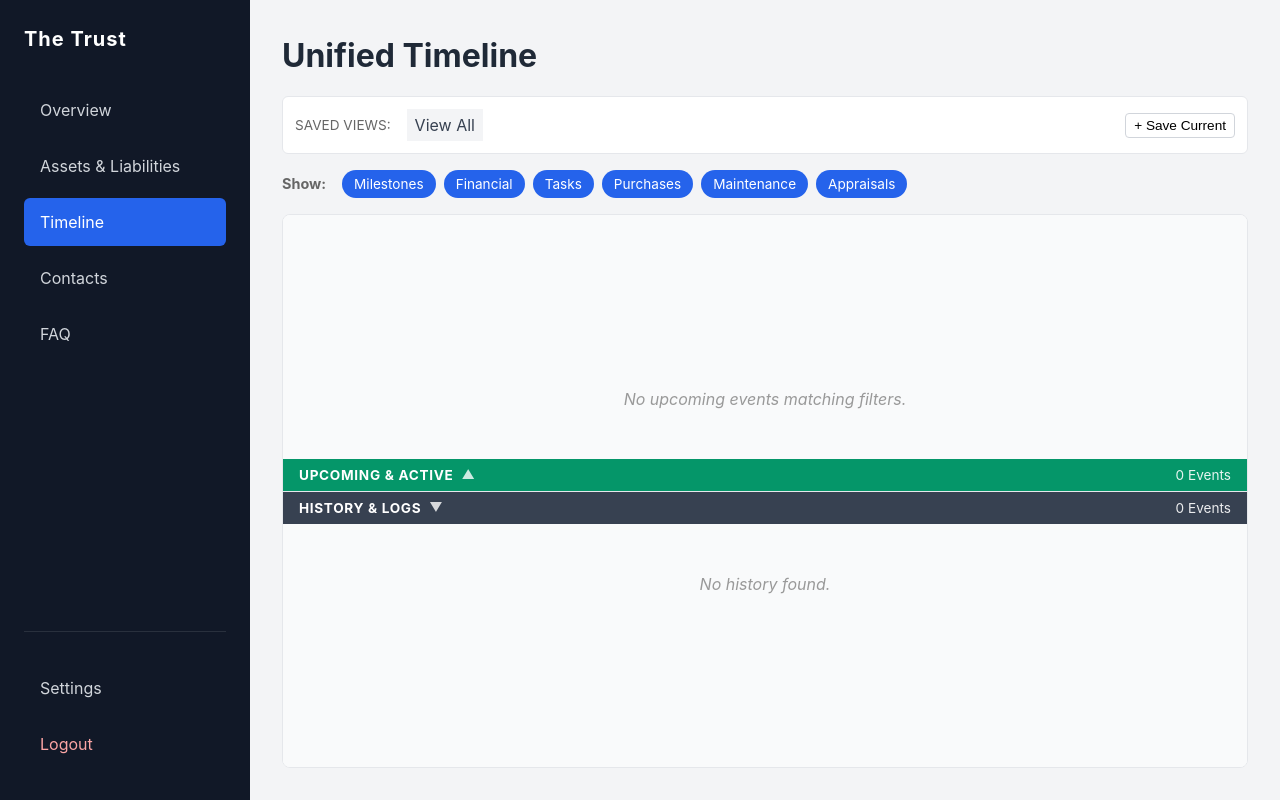
After one commit to clomok/open-estate, a Flask app: page /timeline in a window 1280 px wide. The commit adds this page. Run offline with Flask 3, Linux system fonts and the light colour scheme; the visitor is signed in with stand-in values (Sample User, id 1); parts of the project's set-up code (start-up, migrations or seed data) failed here and were passed over.

Commit message:
created v1 unified timeline

```diff
--- a/src/routes/main.py
+++ b/src/routes/main.py
@@ -1,7 +1,8 @@
 import json
-from datetime import date
-from flask import Blueprint, render_template
+from datetime import date, datetime
+from flask import Blueprint, render_template, request
 from src.services.auth_service import login_required
+from src.services.timeline_service import get_timeline_events
 from src.models import Person, Asset, Milestone, Task, Appraisal
 from src.forms import AppraisalForm
 
@@ -140,23 +141,44 @@ def asset_details(id):
                            chart_values=values,
                            active_page='assets')
 
-@bp.route('/planning')
+@bp.route('/timeline')
 @login_required
-def planning_view():
-    timeline = Milestone.query.order_by(Milestone.id).all()
-    return render_template('planning.html', timeline=timeline, active_page='planning')
+def timeline_view():
+    # Get filters from URL
+    active_filters = request.args.getlist('type')
+    if not active_filters:
+        active_filters = None
 
-# --- UPDATED DETAILS VIEW FOR CONTACTS ---
+    all_events = get_timeline_events(active_filters)
+
+    today = date.today()
+
+    # SPLIT LOGIC UPDATED:
+    # History = Everything <= Today
+    # Upcoming = Everything > Today
+    history = [e for e in all_events if e['date'] <= today]
+    upcoming = [e for e in all_events if e['date'] > today]
+
+    # Sort History: Newest First (Descending)
+    history.sort(key=lambda x: x['date'], reverse=True)
+
+    # Sort Upcoming: Soonest First (Ascending)
+    upcoming.sort(key=lambda x: x['date'])
+
+    return render_template('timeline.html',
+                           history=history,
+                           upcoming=upcoming,
+                           active_page='timeline',
+                           current_filters=active_filters or [])
+
 @bp.route('/details')
 @login_required
 def details_view():
     all_people = Person.query.order_by(Person.name).all()
 
-    # Define Roles
     family_roles = ['Trustor', 'Trustee', 'Beneficiary', 'Executor']
     family = [p for p in all_people if p.role in family_roles]
 
-    # Define Professional Roles Metadata (Role Code, Display Name, Icon)
     pro_roles_meta = [
         ('Attorney', 'Estate Attorney'),
         ('Financial Advisor', 'Financial Advisor'),
@@ -166,11 +188,9 @@ def details_view():
         ('Medical', 'Primary Doctor')
     ]
 
-    # Filter Existing Pros
     pros = [p for p in all_people if p.role not in family_roles]
     existing_roles = {p.role for p in pros}
 
-    # Identify Missing Slots
     missing_pros = []
     for role_code, label in pro_roles_meta:
         if role_code not in existing_roles:
--- a/src/static/css/style.css
+++ b/src/static/css/style.css
@@ -1,3 +1,5 @@
+/* ... [Keep existing Global/Sidebar styles] ... */
+
 /* Durable Theme - Polished Hybrid Layout */
 
 /* 1. GLOBAL RESET & BOX SIZING (Critical Fix) */
@@ -259,30 +261,213 @@ body {
 .data-table th { background: #f9fafb; font-weight: 600; color: var(--text-muted); }
 .data-table tr:last-child td { border-bottom: none; }
 
-/* TIMELINE */
-.timeline-container { max-width: 800px; }
-.timeline-event {
+
+/* --- TIMELINE NEW STYLES --- */
+.timeline-wrapper {
     display: flex;
-    gap: 1.5rem;
-    padding-bottom: 2rem;
-    border-left: 2px solid var(--border);
-    padding-left: 2rem;
-    position: relative;
+    flex-direction: column;
+    /* Viewport height minus standard padding (2rem top + 2rem bottom) */
+    height: calc(100vh - 4rem);
+    overflow: hidden; /* Prevent body scroll */
 }
-.timeline-event::before {
-    content: '';
-    position: absolute;
-    left: -9px;
-    top: 0;
-    width: 16px;
-    height: 16px;
-    border-radius: 50%;
+
+.timeline-split-view {
+    display: flex;
+    flex-direction: column; /* Stacked */
+    flex-grow: 1;
+    min-height: 0; /* Critical flex fix for scrolling children */
+    gap: 0; /* Flush headers */
+    border: 1px solid var(--border);
+    border-radius: 8px;
     background: white;
-    border: 4px solid var(--text-muted);
+    overflow: hidden;
+    justify-content: center; /* Floating Headers in Middle when collapsed */
 }
-.timeline-event.completed::before { border-color: var(--success); background: var(--success); }
 
-/* --- TOAST NOTIFICATIONS --- */
+.timeline-column {
+    display: flex;
+    flex-direction: column;
+    min-height: 0; /* Allows shrinking */
+    transition: flex-grow 0.3s ease, flex-basis 0.3s ease;
+    border-bottom: 1px solid var(--border);
+}
+
+/* REVERSE LAYOUT (For Upcoming: Scrolls Up) */
+.timeline-column.reverse-layout {
+    flex-direction: column-reverse;
+}
+
+.timeline-column:last-child {
+    border-bottom: none;
+}
+
+/* Expansion States */
+.timeline-column.expanded {
+    flex-grow: 1;
+    flex-basis: 0; /* Critical: Forces equal height split ignoring content size */
+}
+
+.timeline-column.collapsed {
+    flex-grow: 0;
+    flex-shrink: 0;
+    flex-basis: auto;
+    /* Just show header */
+}
+
+/* --- DYNAMIC HEADER STYLES --- */
+.timeline-header {
+    flex-shrink: 0;
+    /* Default padding determined by state (see below) */
+    display: flex;
+    justify-content: space-between;
+    align-items: center;
+    cursor: pointer;
+    user-select: none;
+    transition: padding 0.3s ease;
+}
+
+/* 1. Open / Expanded State (Minimal Padding) */
+.timeline-column.expanded .timeline-header {
+    padding: 1px 1rem;
+    min-height: 32px;
+}
+
+/* 2. Closed / Collapsed State (Large Padding) */
+.timeline-column.collapsed .timeline-header {
+    padding: 1.5rem 1rem;
+}
+
+/* Header Text Styling */
+.timeline-header h2 {
+    font-size: 0.85rem; /* ~25% smaller than original 1.1rem */
+    text-transform: uppercase;
+    letter-spacing: 0.05em;
+    margin: 0;
+    display: flex;
+    align-items: center;
+    color: white;
+}
+
+
+.header-green { background: #059669; }
+.header-green:hover { background: #047857; }
+
+.header-gray { background: #374151; }
+.header-gray:hover { background: #1f2937; }
+
+
+/* Hide content when collapsed */
+.timeline-column.collapsed .timeline-scroll-area {
+    display: none;
+}
+
+.toggle-icon {
+    margin-left: 0.5rem;
+    font-size: 0.8rem;
+    transition: transform 0.2s;
+}
+
+.timeline-scroll-area {
+    overflow-y: auto;
+    padding: 1rem;
+    background: #f9fafb;
+    flex-grow: 1;
+}
+
+/* Reverse the stacking of the Upcoming list so 'Soonest' is at the bottom (near header) */
+.timeline-column.reverse-layout .timeline-scroll-area {
+    display: flex;
+    flex-direction: column-reverse;
+    justify-content: flex-start; /* Aligns content to 'start' (bottom, due to reverse) if few items */
+}
+/* Ensure cards don't shrink in flex container */
+.timeline-column.reverse-layout .timeline-scroll-area .timeline-card {
+    flex-shrink: 0;
+}
+
+
+.timeline-card {
+    display: flex;
+    background: white;
+    padding: 1rem;
+    border-radius: 6px;
+    margin-bottom: 1rem;
+    text-decoration: none;
+    color: var(--text-main);
+    border-left: 4px solid #ccc;
+    box-shadow: 0 1px 2px rgba(0,0,0,0.05);
+    transition: transform 0.2s;
+    align-items: flex-start;
+    border: 1px solid #e5e7eb;
+    border-left-width: 4px;
+}
+.timeline-card:hover { transform: translateX(5px); }
+
+.timeline-icon {
+    font-size: 1.5rem;
+    margin-right: 1rem;
+    min-width: 2rem;
+    text-align: center;
+}
+
+.timeline-content { flex-grow: 1; }
+.timeline-date { font-size: 0.8rem; color: var(--text-muted); font-weight: bold; margin-bottom: 0.25rem; }
+.timeline-title { font-size: 1rem; font-weight: bold; margin-bottom: 0.25rem; }
+.timeline-desc { font-size: 0.85rem; color: #666; }
+
+/* Timeline Types Colors */
+.timeline-card.type-financial { border-left-color: #ef4444; }
+.timeline-card.type-task { border-left-color: #f59e0b; }
+.timeline-card.type-milestone { border-left-color: #2563eb; }
+.timeline-card.type-maintenance { border-left-color: #8b5cf6; }
+.timeline-card.type-asset { border-left-color: #10b981; }
+
+.timeline-card.past { opacity: 0.8; background: #fdfdfd; }
+.timeline-card.past:hover { opacity: 1; }
+
+/* Filter Chips */
+.filter-chip {
+    display: inline-flex;
+    align-items: center;
+    padding: 0.25rem 0.75rem;
+    border-radius: 99px;
+    background: #e5e7eb;
+    font-size: 0.85rem;
+    cursor: pointer;
+    user-select: none;
+}
+.filter-chip input { display: none; }
+.filter-chip.active { background: var(--primary); color: white; }
+
+/* Saved Views */
+.saved-view-group {
+    display: inline-flex;
+    align-items: center;
+    border: 1px solid #d1d5db;
+    border-radius: 4px;
+    overflow: hidden;
+    font-size: 0.85rem;
+}
+.saved-view-tag {
+    text-decoration: none;
+    color: #374151;
+    padding: 0.25rem 0.5rem;
+    background: #f3f4f6;
+    display: inline-block;
+}
+.saved-view-tag:hover { background: #e5e7eb; }
+.saved-view-tag.custom { background: #eff6ff; color: #1e40af; }
+.saved-view-del {
+    background: #fee2e2;
+    border: none;
+    border-left: 1px solid #fca5a5;
+    color: #991b1b;
+    cursor: pointer;
+    padding: 0.25rem 0.5rem;
+}
+.saved-view-del:hover { background: #fecaca; }
+
+/* --- TOAST NOTIFICATIONS (Existing) --- */
 .toast-container {
     position: fixed;
     bottom: 2rem;
--- a/src/templates/base.html
+++ b/src/templates/base.html
@@ -24,8 +24,8 @@
             <a href="{{ url_for('main.assets_view') }}" class="nav-item {% if active_page == 'assets' %}active{% endif %}">
                 Assets & Liabilities
             </a>
-            <a href="{{ url_for('main.planning_view') }}" class="nav-item {% if active_page == 'planning' %}active{% endif %}">
-                Planning
+            <a href="{{ url_for('main.timeline_view') }}" class="nav-item {% if active_page == 'timeline' %}active{% endif %}">
+                Timeline
             </a>
             <a href="{{ url_for('main.details_view') }}" class="nav-item {% if active_page == 'details' %}active{% endif %}">
                 Contacts
--- /dev/null
+++ b/src/templates/timeline.html
@@ -0,0 +1,190 @@
+{% extends 'base.html' %}
+
+{% block content %}
+<div class="timeline-wrapper">
+
+    <div style="flex-shrink: 0; margin-bottom: 1rem;">
+        <div style="display: flex; justify-content: space-between; align-items: center; margin-bottom: 1rem;">
+            <h1 style="margin: 0;">Unified Timeline</h1>
+        </div>
+
+        <div style="margin-bottom: 1rem; background: white; padding: 0.75rem; border-radius: 6px; border: 1px solid #e5e7eb; display: flex; align-items: center; justify-content: space-between;">
+            <div style="display: flex; gap: 1rem; align-items: center;">
+                <span style="font-size: 0.85rem; color: #666; text-transform: uppercase;">Saved Views:</span>
+                <div id="savedViewsList" style="display: flex; gap: 0.5rem; flex-wrap: wrap;"></div>
+            </div>
+            <button onclick="saveCurrentView()" style="background: none; border: 1px solid #d1d5db; border-radius: 4px; padding: 0.25rem 0.5rem; cursor: pointer; font-size: 0.85rem;">
+                + Save Current
+            </button>
+        </div>
+
+        <div class="filter-bar">
+            <form id="filterForm" method="GET" action="{{ url_for('main.timeline_view') }}">
+                <div style="display: flex; gap: 0.5rem; flex-wrap: wrap; align-items: center;">
+                    <span style="font-size: 0.9rem; font-weight: bold; color: #666; margin-right: 0.5rem;">Show:</span>
+
+                    {% set filters = [
+                        ('milestone', 'Milestones'),
+                        ('financial', 'Financial'),
+                        ('task', 'Tasks'),
+                        ('asset', 'Purchases'),
+                        ('maintenance', 'Maintenance'),
+                        ('history', 'Appraisals')
+                    ] %}
+
+                    {% for code, label in filters %}
+                    <label class="filter-chip {% if not current_filters or code in current_filters %}active{% endif %}">
+                        <input type="checkbox" name="type" value="{{ code }}"
+                               {% if not current_filters or code in current_filters %}checked{% endif %}
+                               onchange="document.getElementById('filterForm').submit()">
+                        {{ label }}
+                    </label>
+                    {% endfor %}
+                </div>
+            </form>
+        </div>
+    </div>
+
+    <div class="timeline-split-view">
+
+        <div id="section-upcoming" class="timeline-column expanded reverse-layout">
+
+            <div class="timeline-header header-green" onclick="toggleSection('upcoming')">
+                <h2 style="margin: 0; display: flex; align-items: center; color: white;">
+                    Upcoming & Active
+                    <span class="toggle-icon" id="icon-upcoming" style="color: rgba(255,255,255,0.8); margin-left: 0.5rem;">▲</span>
+                </h2>
+                <span style="font-size: 0.85rem; color: rgba(255,255,255,0.9);">{{ upcoming|length }} Events</span>
+            </div>
+
+            <div class="timeline-scroll-area">
+                {% if upcoming %}
+                    {% for event in upcoming %}
+                        <a href="{{ event.link }}" class="timeline-card type-{{ event.type }}">
+                            <div class="timeline-icon">{{ event.icon }}</div>
+                            <div class="timeline-content">
+                                <div class="timeline-date">{{ event.date.strftime('%b %d, %Y') }}</div>
+                                <div class="timeline-title">{{ event.title }}</div>
+                                <div class="timeline-desc">{{ event.description }}</div>
+                            </div>
+                        </a>
+                    {% endfor %}
+                {% else %}
+                    <p style="color: #999; font-style: italic; padding: 1rem; text-align: center;">No upcoming events matching filters.</p>
+                {% endif %}
+            </div>
+        </div>
+
+        <div id="section-history" class="timeline-column expanded">
+
+            <div class="timeline-header header-gray" onclick="toggleSection('history')">
+                <h2 style="margin: 0; display: flex; align-items: center; color: white;">
+                    History & Logs
+                    <span class="toggle-icon" id="icon-history" style="color: rgba(255,255,255,0.8); margin-left: 0.5rem;">▼</span>
+                </h2>
+                <span style="font-size: 0.85rem; color: rgba(255,255,255,0.9);">{{ history|length }} Events</span>
+            </div>
+
+            <div class="timeline-scroll-area">
+                {% if history %}
+                    {% for event in history %}
+                        <a href="{{ event.link }}" class="timeline-card type-{{ event.type }} past">
+                            <div class="timeline-icon">{{ event.icon }}</div>
+                            <div class="timeline-content">
+                                <div class="timeline-date">{{ event.date.strftime('%b %d, %Y') }}</div>
+                                <div class="timeline-title">{{ event.title }}</div>
+                                <div class="timeline-desc">{{ event.description }}</div>
+                            </div>
+                        </a>
+                    {% endfor %}
+                {% else %}
+                    <p style="color: #999; font-style: italic; padding: 1rem; text-align: center;">No history found.</p>
+                {% endif %}
+            </div>
+        </div>
+    </div>
+
+</div>
+
+<script>
+    function toggleSection(targetName) {
+        const upcomingSec = document.getElementById('section-upcoming');
+        const historySec = document.getElementById('section-history');
+        const iconUpcoming = document.getElementById('icon-upcoming');
+        const iconHistory = document.getElementById('icon-history');
+
+        const target = targetName === 'upcoming' ? upcomingSec : historySec;
+        const targetIcon = targetName === 'upcoming' ? iconUpcoming : iconHistory;
+
+        // Determine specific icons
+        const expandedIcon = targetName === 'upcoming' ? '▲' : '▼';
+        const collapsedIcon = '◀';
+
+        // Helper to update state and classes
+        const setState = (el, icon, isCollapsed) => {
+            if (isCollapsed) {
+                el.classList.remove('expanded');
+                el.classList.add('collapsed');
+                icon.innerHTML = collapsedIcon;
+
+                // If collapsing Upcoming, remove reverse-layout
+                if(el.id === 'section-upcoming') {
+                    el.classList.remove('reverse-layout');
+                }
+            } else {
+                el.classList.remove('collapsed');
+                el.classList.add('expanded');
+                icon.innerHTML = expandedIcon;
+
+                // If expanding Upcoming, add reverse-layout
+                if(el.id === 'section-upcoming') {
+                    el.classList.add('reverse-layout');
+                }
+            }
+        };
+
+        if (target.classList.contains('collapsed')) {
+            // User is clicking a hidden section -> Expand it
+            setState(target, targetIcon, false);
+        } else {
+            // User is clicking an open section -> Hide it
+            setState(target, targetIcon, true);
+        }
+    }
+
+    // --- Saved Views Logic ---
+    function saveCurrentView() {
+        const name = prompt("Name this view:");
+        if (!name) return;
+        const currentSearch = window.location.search;
+        const views = JSON.parse(localStorage.getItem('estate_timeline_views') || '{}');
+        views[name] = currentSearch;
+        localStorage.setItem('estate_timeline_views', JSON.stringify(views));
+        renderSavedViews();
+    }
+
+    function deleteView(name) {
+        if(!confirm('Delete "' + name + '"?')) return;
+        const views = JSON.parse(localStorage.getItem('estate_timeline_views') || '{}');
+        delete views[name];
+        localStorage.setItem('estate_timeline_views', JSON.stringify(views));
+        renderSavedViews();
+    }
+
+    function renderSavedViews() {
+        const container = document.getElementById('savedViewsList');
+        const views = JSON.parse(localStorage.getItem('estate_timeline_views') || '{}');
+        let html = `<a href="{{ url_for('main.timeline_view') }}" class="saved-view-tag">View All</a>`;
+        for (const [name, search] of Object.entries(views)) {
+            html += `
+                <span class="saved-view-group">
+                    <a href="{{ url_for('main.timeline_view') }}${search}" class="saved-view-tag custom">${name}</a>
+                    <button onclick="deleteView('${name}')" class="saved-view-del">&times;</button>
+                </span>
+            `;
+        }
+        container.innerHTML = html;
+    }
+    document.addEventListener('DOMContentLoaded', renderSavedViews);
+</script>
+{% endblock %}
```
Also changed, not shown: AI_INSTRUCTIONS.md (+18 -46 lines), src/services/timeline_service.py (added, +112 -0 lines).
